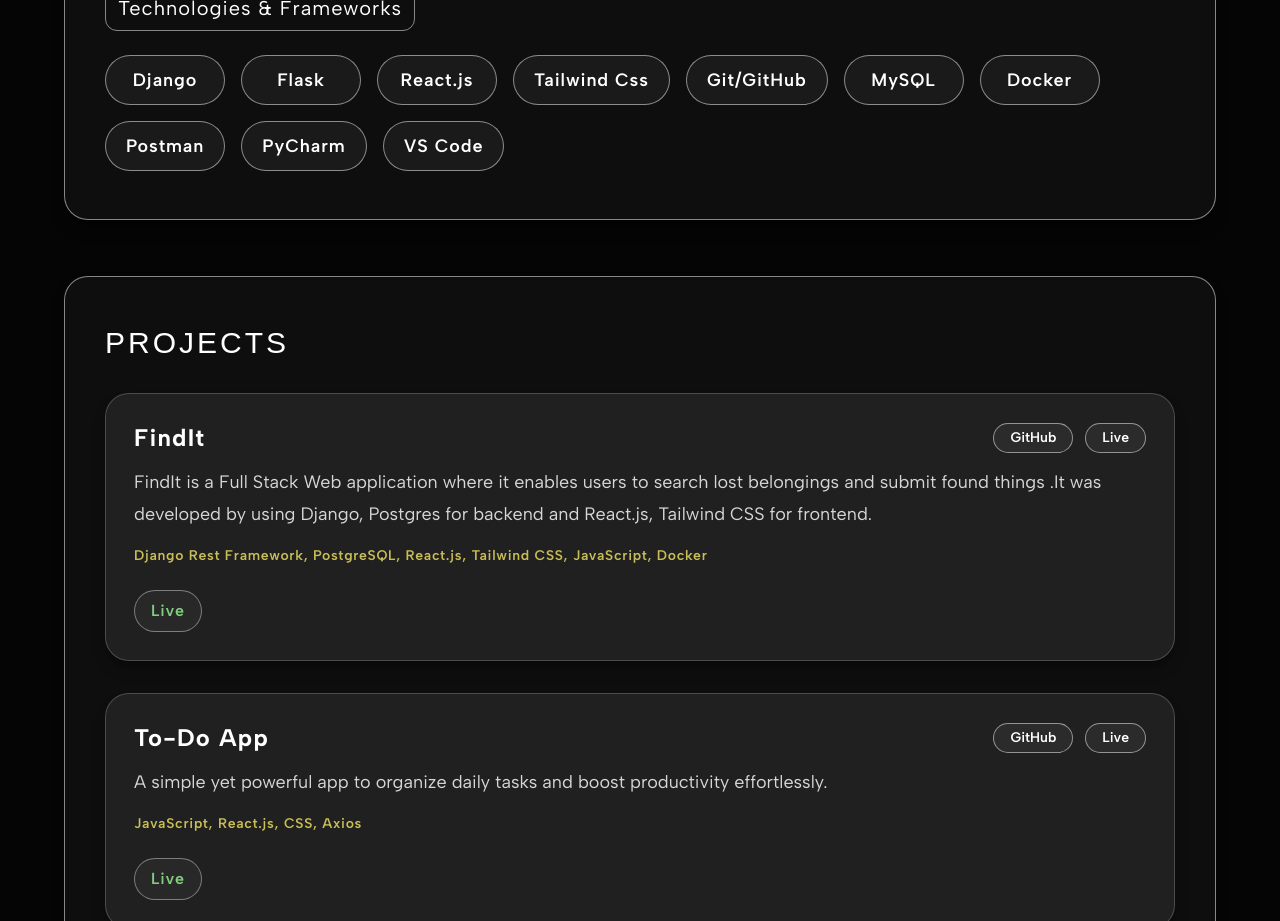
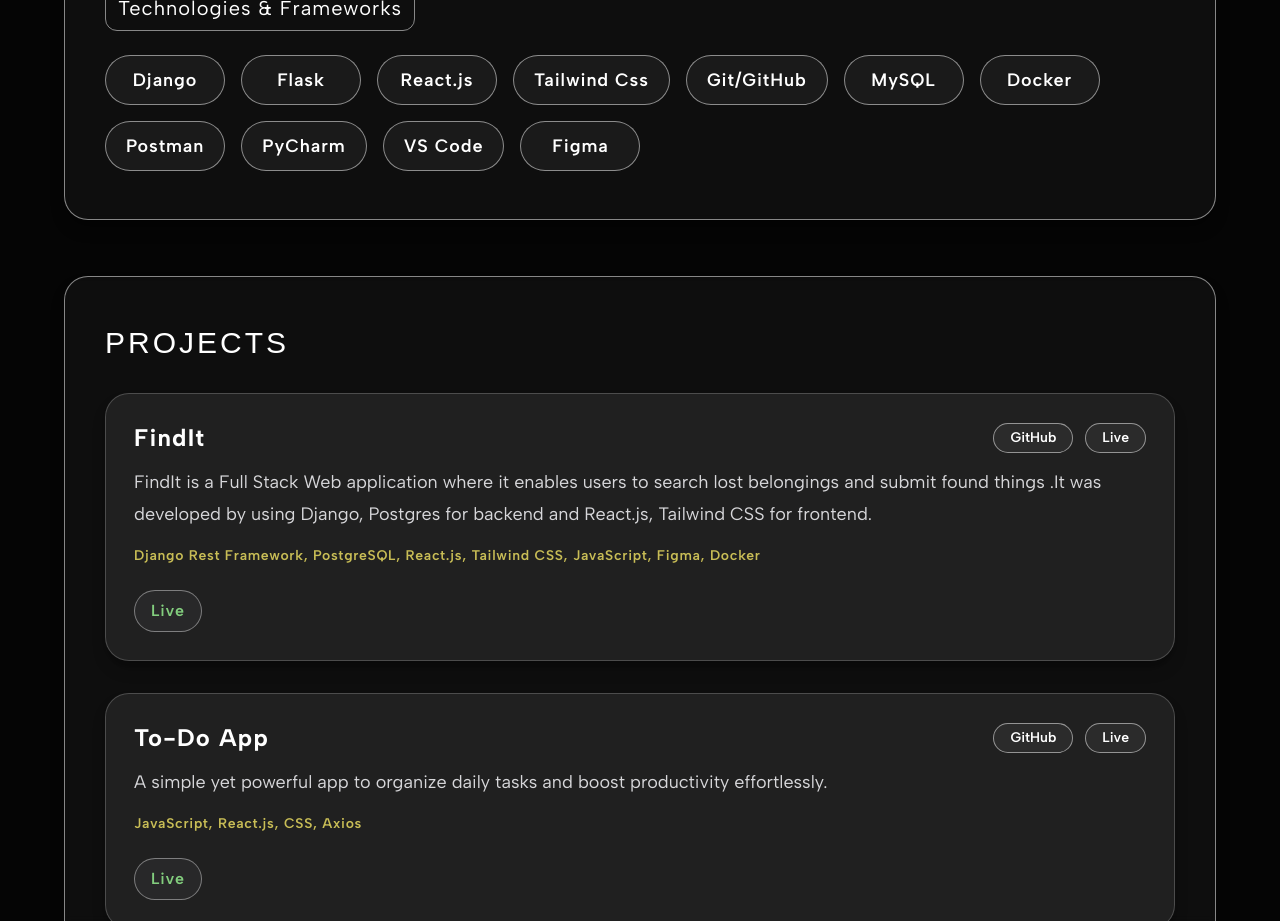
Before and after one commit to Yaswanthpatnam/Portfolio, a React (Vite) app: page / in a window 1280 px wide. Shown: the part 1060-1981 px from the top of the page. Built offline with nearby package versions, Linux system fonts and the light colour scheme; a web font is replaced by a local one.

Commit message:
Added Figma

```diff
--- a/src/components/projects.jsx
+++ b/src/components/projects.jsx
@@ -5,7 +5,7 @@ const projects = [
     title: "FindIt",
     description:
       "FindIt is a Full Stack Web application where it enables users to search lost belongings and submit found things .It was developed by using Django, Postgres for backend and React.js, Tailwind CSS for frontend. ",
-    stack: ["Django Rest Framework", "PostgreSQL", "React.js", "Tailwind CSS", "JavaScript", "Docker"],
+    stack: ["Django Rest Framework", "PostgreSQL", "React.js", "Tailwind CSS", "JavaScript", "Figma", "Docker"],
     status: "Live",
     statusColor: "#83CE7E",
     github: "https://github.com/Yaswanthpatnam/FindIt",
--- a/src/components/skills.jsx
+++ b/src/components/skills.jsx
@@ -13,6 +13,7 @@ const technologies = [
   "Postman",
   "PyCharm",
   "VS Code",
+  "Figma"
 ];
 
 const Skills = () => {
```
